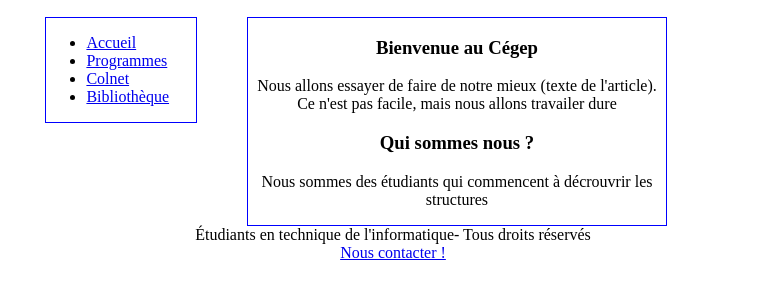
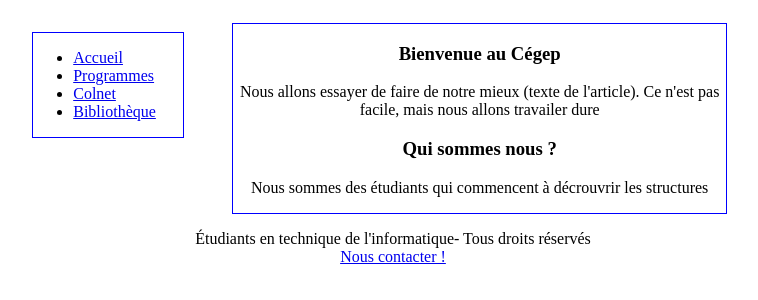
Before and after one commit to Khrakihh/IntroWeb, a plain HTML site: page Exercices/Exercice5/index.html in a window 1280 px wide. Shown: the part 110-410 px from the top of the page, without its empty margins (247-1005 px from the left). Drawn offline with Linux system fonts and the light colour scheme.

Commit message:
Exercice 5 V1 FINI

```diff
--- a/Exercices/Exercice5/css/style.css
+++ b/Exercices/Exercice5/css/style.css
@@ -1,25 +1,30 @@
 main{
 	margin:0 auto; /* permet de centrer la page*/
-	width: 55%;
+	width: 65%;
 	text-align:center;
 }
-
-
 nav
 {
 	width : 150px ;
 	border : 1px solid blue ;
 	text-align:left;
-	float:left;
+	position:relative;
+	left: 50px;
+    bottom:-15px;
 }
 section
 {
 	border : 1px solid blue ;
 	width: 60%;
-	float:left;
 	margin-left: 50px;
 	vertical-align:top;
+	position:relative;
+    top:-100px;
+    right:-200px;
+
 }
 footer{
 	clear:left;
+	position: relative;
+    top:-100px;
 }
```
